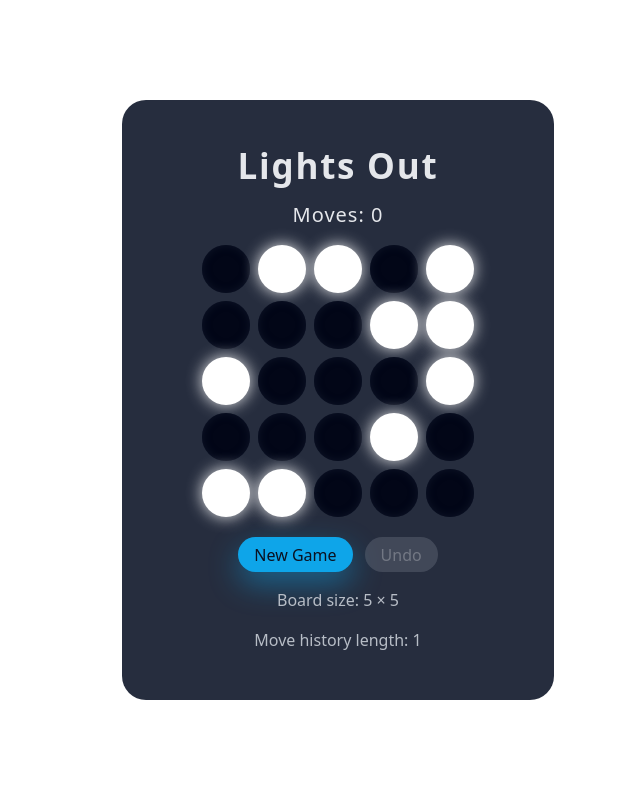
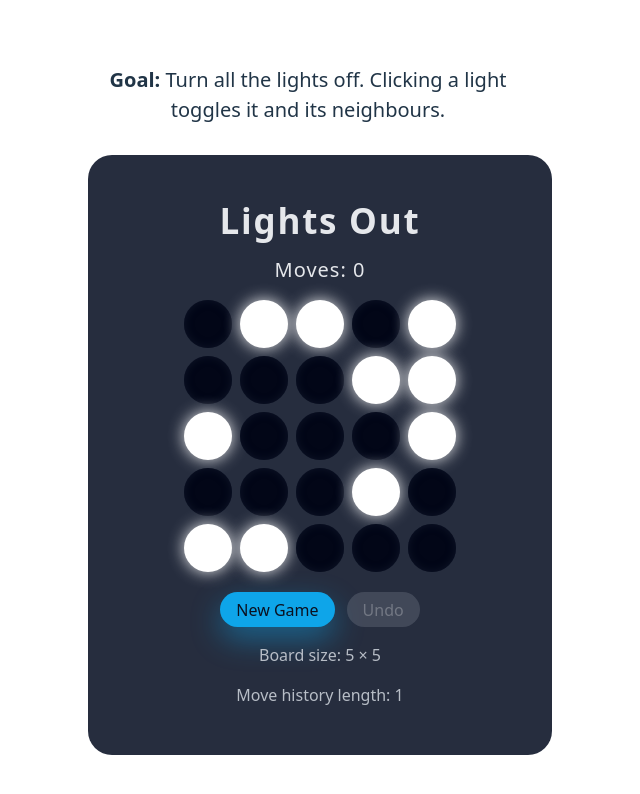
Before and after one commit to orobaidullah/light-out-puzzle, a React (Vite) app: page / in a window 1280 px wide. Shown: the top 794 px of the page, without its empty margins (342-982 px from the left). Built offline with nearby package versions, Linux system fonts and the light colour scheme.

Commit message:
goal component

```diff
--- a/src/App.css
+++ b/src/App.css
@@ -1,3 +1,10 @@
+:root {
+  font-family: system-ui, -apple-system, BlinkMacSystemFont, "Segoe UI",
+    sans-serif;
+  line-height: 1.5;
+  color-scheme: dark;
+}
+
 body {
   margin: 0;
   min-height: 100vh;
--- a/src/App.jsx
+++ b/src/App.jsx
@@ -1,11 +1,13 @@
 import "./App.css";
 
 import Game from "./components/Game/Game";
+import Goal from "./components/Goal/Goal";
 
 const App = () => {
   return (
     <div className="App">
-      <Game></Game>
+      <Goal />
+      <Game />
     </div>
   );
 };
--- a/src/components/Game/Game.css
+++ b/src/components/Game/Game.css
@@ -1,26 +1,11 @@
-:root {
-  font-family: system-ui, -apple-system, BlinkMacSystemFont, "Segoe UI",
-    sans-serif;
-  line-height: 1.5;
-  color-scheme: dark;
-}
-
-body {
-  margin: 0;
-  min-height: 100vh;
-  display: flex;
-  align-items: center;
-  justify-content: center;
-}
-
 .game {
   background: rgba(15, 23, 42, 0.9);
   border-radius: 24px;
-  padding: 32px 40px;
+  padding: 32px 32px;
 
   color: #e5e7eb;
   text-align: center;
-  max-width: 420px;
+  max-width: 400px;
   width: 100%;
 }
 
@@ -28,11 +13,6 @@ body {
   margin: 15px 0;
   font-size: 35px;
   letter-spacing: 0.05em;
-}
-
-.game__subtitle {
-  margin: 0 0 16px;
-  font-size: 14.4px;
 }
 
 .game__status {
--- a/src/components/Game/Game.jsx
+++ b/src/components/Game/Game.jsx
@@ -77,7 +77,7 @@ function Game() {
     setStepNumber(stepNumber - 1);
   }
 
-  const status = hasWon ? "You Win!" : `Moves: ${moves}`;
+  const status = hasWon ? "congrats! You Win🎉" : `Moves: ${moves}`;
 
   return (
     <div className="game">
--- /dev/null
+++ b/src/components/Goal/Goal.css
@@ -0,0 +1,11 @@
+.goal {
+  font-size: 20px;
+  font-weight: 500;
+  margin-bottom: 30px;
+  max-width: 400px;
+  text-align: center;
+  margin-left: 20px;
+}
+.goal span {
+  font-weight: 800;
+}
--- /dev/null
+++ b/src/components/Goal/Goal.jsx
@@ -0,0 +1,14 @@
+import "./Goal.css";
+
+const Goal = () => {
+  return (
+    <div>
+      <p className="goal">
+        <span>Goal:</span> Turn all the lights off. Clicking a light toggles it
+        and its neighbours.
+      </p>
+    </div>
+  );
+};
+
+export default Goal;
```
